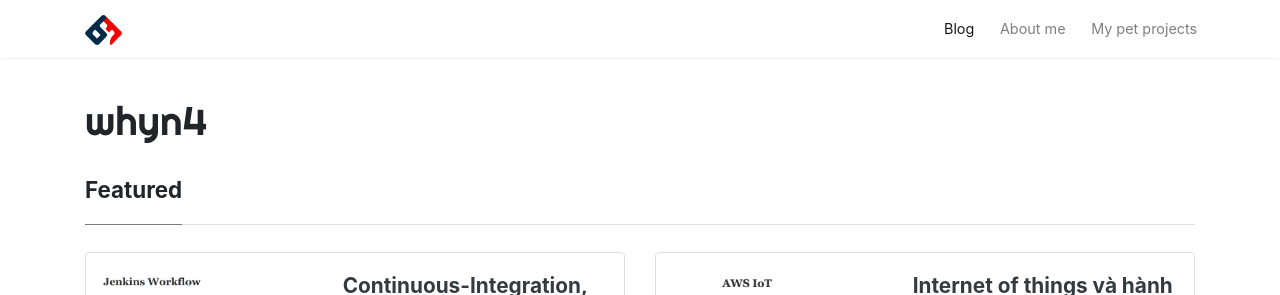
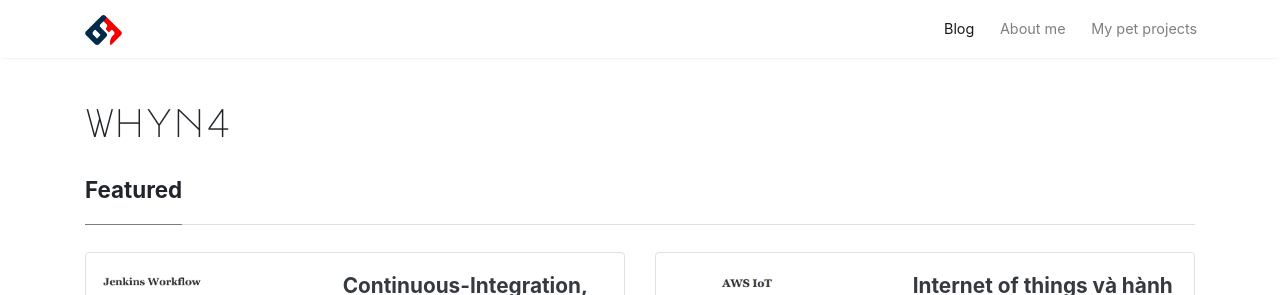
Before and after one commit to Quynh-Nguyen/quynh-nguyen.github.io, a Jekyll site: the page built from index.html, in a window 1280 px wide. Shown: the top 295 px of the page. Built offline with Jekyll 4.4.1, drawn with Linux system fonts in a browser that asks for light colours; nearby versions of some CDN libraries; the list of posts is cut into pages by our own code; comment, search, counter and statistics services are not loaded.

Commit message:
Update screen.css

```diff
--- a/assets/css/screen.css
+++ b/assets/css/screen.css
@@ -221,7 +221,7 @@ License: https://www.wowthemes.net/freebies-license/
      margin-right:5px;
 }
  .mainheading h1.sitetitle {
-     font-family:Righteous;
+     font-family:'Major Mono Display', monospace;;
 }
  .mainheading h1.posttitle {
      font-weight:700;
```
